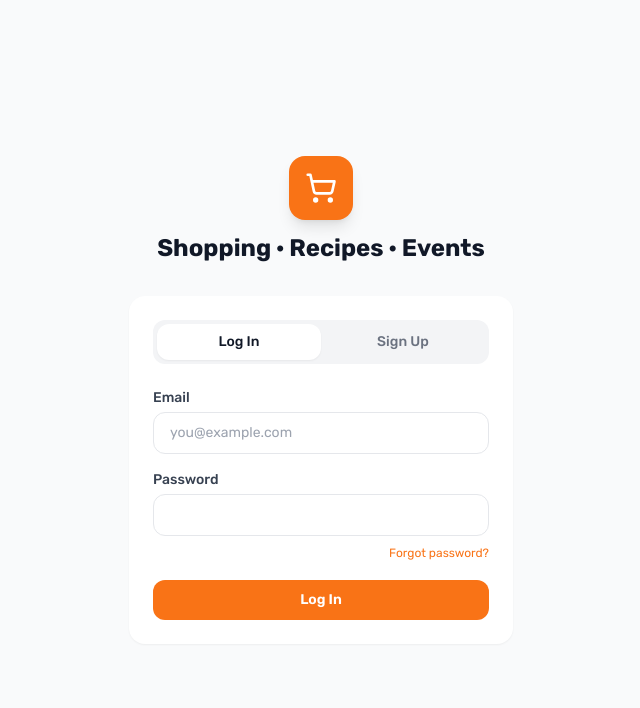
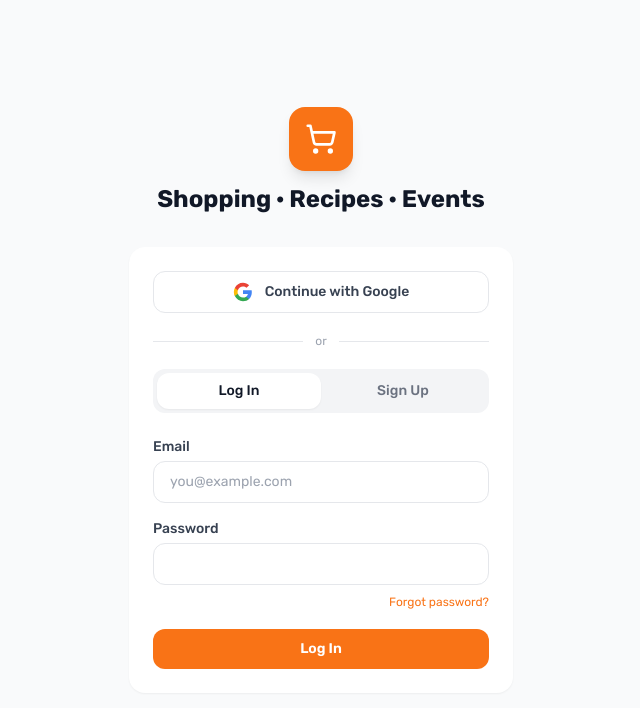
Before and after one commit to sivanbecker/shopping-recipies-events, a React (Vite) app: page /auth in a window 1280 px wide. Shown: the top 708 px of the page, without its empty margins (319-959 px from the left). Built offline with nearby package versions, Linux system fonts and the light colour scheme; no server answers.

Commit message:
feat: implement Google OAuth for authentication and add related UI components

```diff
--- /dev/null
+++ b/src/components/icons/GoogleIcon.tsx
@@ -0,0 +1,22 @@
+export function GoogleIcon({ className }: { className?: string }) {
+  return (
+    <svg className={className} viewBox="0 0 24 24" aria-hidden="true">
+      <path
+        d="M22.56 12.25c0-.78-.07-1.53-.2-2.25H12v4.26h5.92a5.06 5.06 0 0 1-2.2 3.32v2.77h3.57c2.08-1.92 3.28-4.74 3.28-8.1z"
+        fill="#4285F4"
+      />
+      <path
+        d="M12 23c2.97 0 5.46-.98 7.28-2.66l-3.57-2.77c-.98.66-2.23 1.06-3.71 1.06-2.86 0-5.29-1.93-6.16-4.53H2.18v2.84C3.99 20.53 7.7 23 12 23z"
+        fill="#34A853"
+      />
+      <path
+        d="M5.84 14.09c-.22-.66-.35-1.36-.35-2.09s.13-1.43.35-2.09V7.07H2.18C1.43 8.55 1 10.22 1 12s.43 3.45 1.18 4.93l2.85-2.22.81-.62z"
+        fill="#FBBC05"
+      />
+      <path
+        d="M12 5.38c1.62 0 3.06.56 4.21 1.64l3.15-3.15C17.45 2.09 14.97 1 12 1 7.7 1 3.99 3.47 2.18 7.07l3.66 2.84c.87-2.6 3.3-4.53 6.16-4.53z"
+        fill="#EA4335"
+      />
+    </svg>
+  )
+}
--- a/src/locales/en/common.json
+++ b/src/locales/en/common.json
@@ -56,7 +56,9 @@
     "noAccount": "Don't have an account?",
     "hasAccount": "Already have an account?",
     "loginError": "Invalid email or password",
-    "registerError": "Registration failed"
+    "registerError": "Registration failed",
+    "continueWithGoogle": "Continue with Google",
+    "orDivider": "or"
   },
   "profile": {
     "language": "Language",
--- a/src/locales/he/common.json
+++ b/src/locales/he/common.json
@@ -56,7 +56,9 @@
     "noAccount": "אין לך חשבון?",
     "hasAccount": "כבר יש לך חשבון?",
     "loginError": "פרטי הכניסה שגויים",
-    "registerError": "ההרשמה נכשלה"
+    "registerError": "ההרשמה נכשלה",
+    "continueWithGoogle": "המשך עם Google",
+    "orDivider": "או"
   },
   "profile": {
     "language": "שפה",
--- a/src/pages/Auth/AuthPage.tsx
+++ b/src/pages/Auth/AuthPage.tsx
@@ -7,6 +7,7 @@
 import { toast } from 'sonner'
 import { supabase, isSupabaseConfigured } from '@/lib/supabase'
 import { loginSchema, registerSchema, type LoginData, type RegisterData } from '@/lib/schemas'
+import { GoogleIcon } from '@/components/icons/GoogleIcon'
 
 type View = 'login' | 'register' | 'forgot'
 
@@ -55,6 +56,18 @@
     }
   }
 
+  async function handleGoogleLogin() {
+    setLoading(true)
+    const { error } = await supabase.auth.signInWithOAuth({
+      provider: 'google',
+      options: { redirectTo: window.location.origin + '/lists' },
+    })
+    if (error) {
+      toast.error(error.message)
+      setLoading(false)
+    }
+  }
+
   async function handleForgotPassword(e: React.FormEvent) {
     e.preventDefault()
     setLoading(true)
@@ -97,6 +110,33 @@
       )}
 
       <div className="w-full max-w-sm rounded-2xl bg-white p-6 shadow-sm dark:bg-gray-900">
+        {/* Google OAuth */}
+        {view !== 'forgot' && (
+          <>
+            <button
+              type="button"
+              onClick={handleGoogleLogin}
+              disabled={loading || !isSupabaseConfigured}
+              className="flex w-full items-center justify-center gap-3 rounded-xl border border-gray-200 bg-white px-4 py-2.5 text-sm font-medium text-gray-700 transition hover:bg-gray-50 disabled:opacity-60 dark:border-gray-600 dark:bg-gray-800 dark:text-gray-200 dark:hover:bg-gray-700"
+            >
+              {loading ? (
+                <Loader2 className="h-5 w-5 animate-spin" />
+              ) : (
+                <GoogleIcon className="h-5 w-5" />
+              )}
+              {t('auth.continueWithGoogle')}
+            </button>
+
+            <div className="my-5 flex items-center gap-3">
+              <div className="h-px flex-1 bg-gray-200 dark:bg-gray-700" />
+              <span className="text-xs text-gray-400 dark:text-gray-500">
+                {t('auth.orDivider')}
+              </span>
+              <div className="h-px flex-1 bg-gray-200 dark:bg-gray-700" />
+            </div>
+          </>
+        )}
+
         {/* Forgot password view */}
         {view === 'forgot' && (
           <form onSubmit={handleForgotPassword} className="space-y-4">
```
Also changed, not shown: 1 other file (tests, documents, lock files or other folders).
